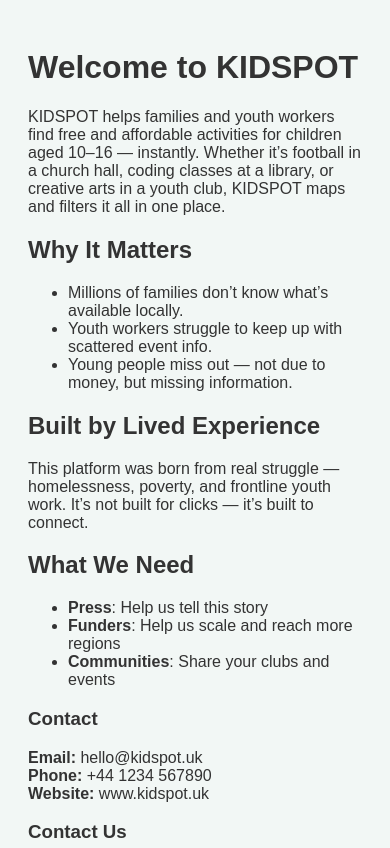
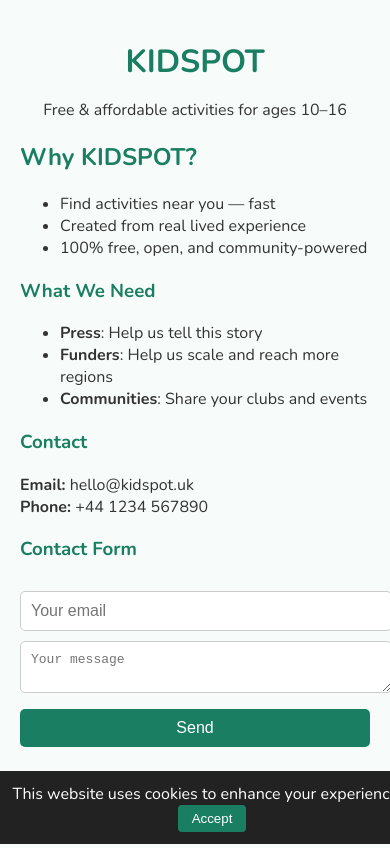
Before and after one commit to Bradleycorbett0/Kidspot, a plain HTML site: page index.html in a window 390 px wide. Shown: the top 848 px of the page. Drawn offline with nearby package versions, Linux system fonts and the light colour scheme.

Commit message:
Mobile visual update

```diff
--- a/index.html
+++ b/index.html
@@ -2,9 +2,10 @@
 <html lang="en">
 <head>
   <meta charset="UTF-8" />
-  <meta name="viewport" content="width=device-width, initial-scale=1.0" />
-  <title>KIDSPOT</title>
-  <!-- Google tag (gtag.js) -->
+  <meta name="viewport" content="width=device-width, initial-scale=1.0"/>
+  <title>KIDSPOT – Activities for Kids</title>
+
+  <!-- Google Analytics -->
   <script async src="https://www.googletagmanager.com/gtag/js?id=G-W54TJD2B6R"></script>
   <script>
     window.dataLayer = window.dataLayer || [];
@@ -12,23 +13,88 @@
     gtag('js', new Date());
     gtag('config', 'G-W54TJD2B6R');
   </script>
+
+  <link rel="preconnect" href="https://fonts.googleapis.com">
+  <link href="https://fonts.googleapis.com/css2?family=Nunito:wght@400;700&display=swap" rel="stylesheet">
+
+  <style>
+    body {
+      font-family: 'Nunito', sans-serif;
+      background: #f7fcfa;
+      color: #333;
+      margin: 0;
+      padding: 0;
+    }
+    .container {
+      max-width: 700px;
+      margin: auto;
+      padding: 20px;
+    }
+    header {
+      text-align: center;
+      padding-top: 20px;
+    }
+    .logo {
+      font-size: 32px;
+      font-weight: bold;
+      color: #1a7f62;
+    }
+    h2, h3 {
+      color: #1a7f62;
+    }
+    form input, form textarea, form button {
+      width: 100%;
+      margin-top: 10px;
+      padding: 10px;
+      font-size: 1em;
+      border-radius: 5px;
+      border: 1px solid #ccc;
+    }
+    form button {
+      background: #1a7f62;
+      color: white;
+      border: none;
+      cursor: pointer;
+    }
+    form button:hover {
+      background: #145f4a;
+    }
+    #cookieConsent {
+      position: fixed;
+      bottom: 0;
+      width: 100%;
+      background: #222;
+      color: #fff;
+      text-align: center;
+      padding: 12px;
+      z-index: 9999;
+    }
+    #cookieConsent button {
+      margin-left: 10px;
+      padding: 6px 14px;
+      border: none;
+      background: #1a7f62;
+      color: white;
+      border-radius: 4px;
+      cursor: pointer;
+    }
+  </style>
 </head>
-<body style="font-family: Arial, sans-serif; padding: 20px; background-color: #f2f7f5; color: #333;">
-  <div style="max-width: 800px; margin: auto;">
-    <h1>Welcome to KIDSPOT</h1>
-    <p>KIDSPOT helps families and youth workers find free and affordable activities for children aged 10–16 — instantly. Whether it’s football in a church hall, coding classes at a library, or creative arts in a youth club, KIDSPOT maps and filters it all in one place.</p>
+<body>
+  <div class="container">
+    <header>
+      <div class="logo">KIDSPOT</div>
+      <p>Free & affordable activities for ages 10–16</p>
+    </header>
 
-    <h2>Why It Matters</h2>
+    <h2>Why KIDSPOT?</h2>
     <ul>
-      <li>Millions of families don’t know what’s available locally.</li>
-      <li>Youth workers struggle to keep up with scattered event info.</li>
-      <li>Young people miss out — not due to money, but missing information.</li>
+      <li>Find activities near you — fast</li>
+      <li>Created from real lived experience</li>
+      <li>100% free, open, and community-powered</li>
     </ul>
 
-    <h2>Built by Lived Experience</h2>
-    <p>This platform was born from real struggle — homelessness, poverty, and frontline youth work. It’s not built for clicks — it’s built to connect.</p>
-
-    <h2>What We Need</h2>
+    <h3>What We Need</h3>
     <ul>
       <li><strong>Press</strong>: Help us tell this story</li>
       <li><strong>Funders</strong>: Help us scale and reach more regions</li>
@@ -36,18 +102,21 @@
     </ul>
 
     <h3>Contact</h3>
-    <p>
-      <strong>Email:</strong> hello@kidspot.uk<br/>
-      <strong>Phone:</strong> +44 1234 567890<br/>
-      <strong>Website:</strong> www.kidspot.uk
-    </p>
+    <p><strong>Email:</strong> hello@kidspot.uk<br>
+    <strong>Phone:</strong> +44 1234 567890</p>
 
-    <h3>Contact Us</h3>
+    <h3>Contact Form</h3>
     <form action="https://formsubmit.co/bradleycorbett0@gmail.com" method="POST">
-      <input type="email" name="email" required placeholder="Your email" style="width: 100%; padding: 8px; margin-bottom: 10px;"><br/>
-      <textarea name="message" required placeholder="Your message" style="width: 100%; padding: 8px; margin-bottom: 10px;"></textarea><br/>
-      <button type="submit" style="padding: 10px 20px;">Send</button>
+      <input type="email" name="email" required placeholder="Your email">
+      <textarea name="message" required placeholder="Your message"></textarea>
+      <button type="submit">Send</button>
     </form>
+  </div>
+
+  <!-- Cookie Banner -->
+  <div id="cookieConsent">
+    This website uses cookies to enhance your experience.
+    <button onclick="document.getElementById('cookieConsent').style.display='none'">Accept</button>
   </div>
 </body>
 </html>
```
